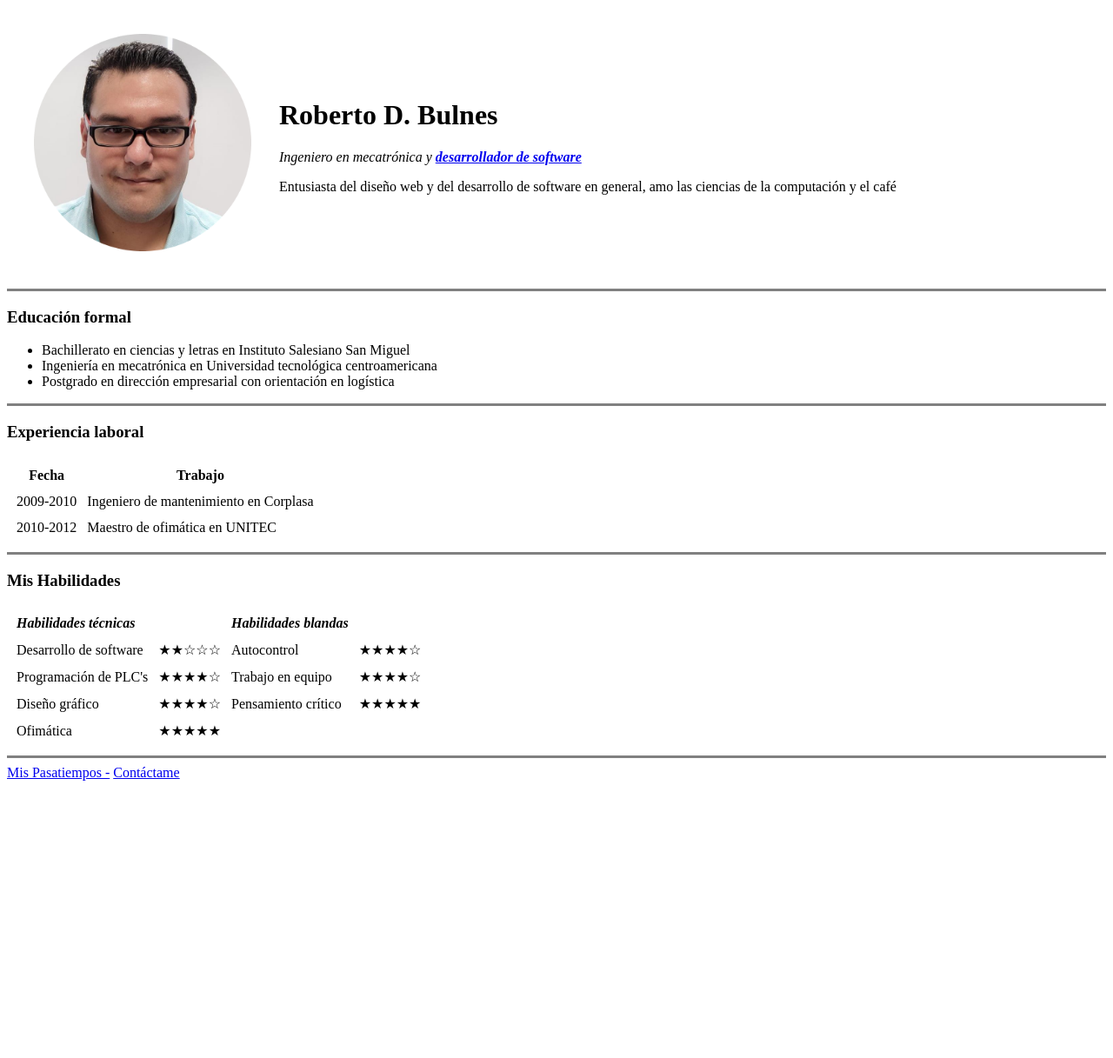
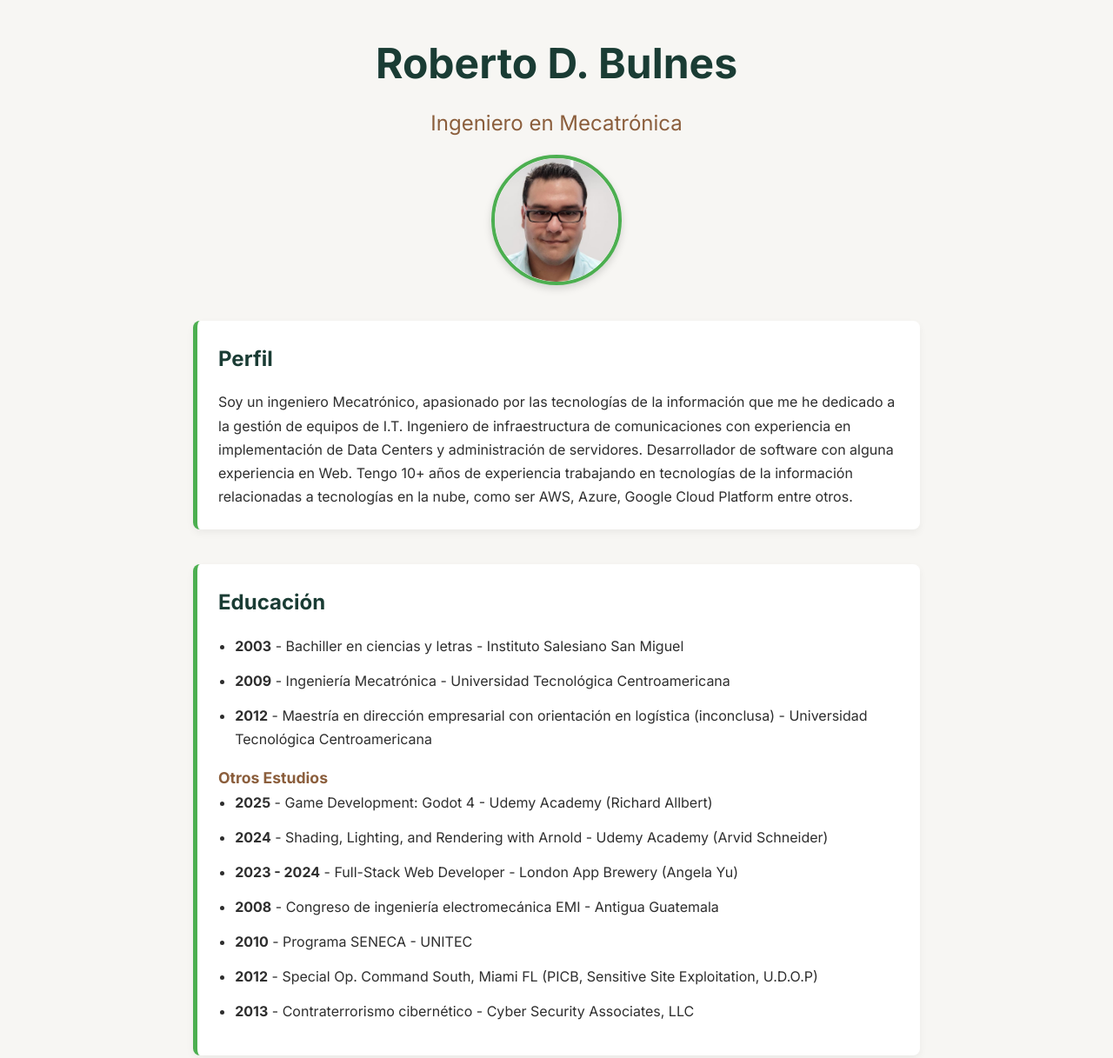
Before and after one commit to rdbv87/cv, a plain HTML site: page index.html in a window 1280 px wide. Shown: the top 1217 px of the page at 87% size. Before the commit the page ends 906 px from the top, so only its background shows below. Drawn offline with Linux system fonts and the light colour scheme.

Commit message:
cambio
Cambio a sitio nuevo

```diff
--- /dev/null
+++ b/estilos.css
@@ -0,0 +1,144 @@
+@import url('https://fonts.googleapis.com/css2?family=Inter:wght@400;600;700&display=swap');
+
+:root {
+  --verde-oscuro: #1a3c34;
+  --verde-claro: #4CAF50;
+  --cafe: #8B5E3C;
+  --cafe-claro: #d1bfa4;
+  --fondo: #f7f6f3;
+  --texto: #2e2e2e;
+  --borde: #dcdcdc;
+}
+
+* {
+  margin: 0;
+  padding: 0;
+  box-sizing: border-box;
+}
+
+html {
+  scroll-behavior: smooth;
+  font-size: 16px;
+}
+
+body {
+  font-family: 'Inter', sans-serif;
+  background-color: var(--fondo);
+  color: var(--texto);
+  line-height: 1.7;
+  padding: 2rem;
+  max-width: 900px;
+  margin: auto;
+}
+
+/* Encabezado */
+header {
+  text-align: center;
+  margin-bottom: 2rem;
+}
+
+header h1 {
+  font-size: clamp(2rem, 5vw, 3rem);
+  color: var(--verde-oscuro);
+}
+
+header h2 {
+  font-weight: 400;
+  color: var(--cafe);
+  margin-top: 0.5rem;
+}
+
+/* Secciones */
+section {
+  margin-bottom: 2.5rem;
+  padding: 1.5rem;
+  border-left: 5px solid var(--verde-claro);
+  background-color: white;
+  border-radius: 8px;
+  box-shadow: 0 4px 10px rgba(0,0,0,0.05);
+  transition: transform 0.3s ease, background 0.3s ease;
+}
+
+section:hover {
+  background-color: var(--cafe-claro);
+  transform: scale(1.01);
+}
+
+/* Títulos */
+section h3 {
+  color: var(--verde-oscuro);
+  margin-bottom: 1rem;
+  font-size: 1.5rem;
+}
+
+section h4 {
+  color: var(--cafe);
+  margin-top: 1rem;
+  font-size: 1.1rem;
+}
+
+ul {
+  padding-left: 1.2rem;
+}
+
+ul li {
+  margin-bottom: 0.8rem;
+}
+
+/* Links */
+a {
+  color: var(--verde-claro);
+  text-decoration: none;
+}
+
+a:hover {
+  text-decoration: underline;
+}
+
+/* Detalles de habilidades blandas */
+#habilidades-blandas ul {
+  display: flex;
+  flex-wrap: wrap;
+  gap: 0.5rem;
+  list-style: none;
+  padding-left: 0;
+}
+
+#habilidades-blandas li {
+  background-color: var(--verde-claro);
+  color: white;
+  padding: 0.3rem 0.7rem;
+  border-radius: 4px;
+  font-size: 0.9rem;
+  transition: background 0.2s ease;
+}
+
+#habilidades-blandas li:hover {
+  background-color: var(--verde-oscuro);
+}
+
+/* Responsivo */
+@media (max-width: 600px) {
+  body {
+    padding: 1rem;
+  }
+
+  section {
+    padding: 1rem;
+  }
+}
+
+.foto-perfil {
+    width: 150px;
+    height: 150px;
+    border-radius: 50%;
+    object-fit: cover;
+    margin-top: 1rem;
+    border: 4px solid var(--verde-claro);
+    box-shadow: 0 4px 10px rgba(0, 0, 0, 0.15);
+    transition: transform 0.3s ease;
+  }
+
+  .foto-perfil:hover {
+    transform: scale(1.05);
+  }
--- a/index.html
+++ b/index.html
@@ -1,100 +1,119 @@
 <!DOCTYPE html>
-<html lang="en" dir="ltr">
+<html lang="es">
+<head>
+  <meta charset="UTF-8">
+  <title>Roberto D. Bulnes - CV</title>
+  <link rel="stylesheet" href="estilos.css">
+</head>
+<body>
 
-<head>
-  <meta charset="utf-8">
-  <title>Roberto Bulnes</title>
-</head>
+  <header>
+    <h1>Roberto D. Bulnes</h1>
+    <h2>Ingeniero en Mecatrónica</h2>
+    <img src="media/yo-modified.png" alt="Foto de Roberto D. Bulnes" class="foto-perfil">
+  </header>
 
-<body>
-  <table cellspacing="30">
-    <tr>
-      <td><img src="/yo-modified.png" alt="roberto profile picture" height="250"></td>
-      <td>
-        <h1>Roberto D. Bulnes</h1>
-        <p><em>Ingeniero en mecatrónica y <strong><a href="https://developer.mozilla.org/es/">desarrollador de software</a></strong></em></p>
-        <p>Entusiasta del diseño web y del desarrollo de software en general, amo las ciencias de la computación y el café</p>
-      </td>
-    </tr>
-  </table>
+  <section id="perfil">
+    <h3>Perfil</h3>
+    <p>
+      Soy un ingeniero Mecatrónico, apasionado por las tecnologías de la información que me he dedicado a la gestión de equipos de I.T.
+      Ingeniero de infraestructura de comunicaciones con experiencia en implementación de Data Centers y administración de servidores.
+      Desarrollador de software con alguna experiencia en Web. Tengo 10+ años de experiencia trabajando en tecnologías de la información
+      relacionadas a tecnologías en la nube, como ser AWS, Azure, Google Cloud Platform entre otros.
+    </p>
+  </section>
 
-  <hr size="3" noshade>
-  <h3>Educación formal</h3>
-  <ul>
-    <li>Bachillerato en ciencias y letras en Instituto Salesiano San Miguel</li>
-    <li>Ingeniería en mecatrónica en Universidad tecnológica centroamericana</li>
-    <li>Postgrado en dirección empresarial con orientación en logística</li>
-  </ul>
+  <section id="educacion">
+    <h3>Educación</h3>
+    <ul>
+      <li><strong>2003</strong> - Bachiller en ciencias y letras - Instituto Salesiano San Miguel</li>
+      <li><strong>2009</strong> - Ingeniería Mecatrónica - Universidad Tecnológica Centroamericana</li>
+      <li><strong>2012</strong> - Maestría en dirección empresarial con orientación en logística (inconclusa) - Universidad Tecnológica Centroamericana</li>
+    </ul>
 
-  <hr size="3" noshade>
+    <h4>Otros Estudios</h4>
+    <ul>
+      <li><strong>2025</strong> - Game Development: Godot 4 - Udemy Academy (Richard Allbert)</li>
+      <li><strong>2024</strong> - Shading, Lighting, and Rendering with Arnold - Udemy Academy (Arvid Schneider)</li>
+      <li><strong>2023 - 2024</strong> - Full-Stack Web Developer - London App Brewery (Angela Yu)</li>
+      <li><strong>2008</strong> - Congreso de ingeniería electromecánica EMI - Antigua Guatemala</li>
+      <li><strong>2010</strong> - Programa SENECA - UNITEC</li>
+      <li><strong>2012</strong> - Special Op. Command South, Miami FL (PICB, Sensitive Site Exploitation, U.D.O.P)</li>
+      <li><strong>2013</strong> - Contraterrorismo cibernético - Cyber Security Associates, LLC</li>
+    </ul>
+  </section>
 
-  <h3>Experiencia laboral</h3>
-    <table cellspacing="10">
-    <thead>
-      <tr>
-        <th>Fecha</th>
-        <th>Trabajo</th>
-      </tr>
-    </thead>
-    <tbody>
-      <tr>
-        <td>2009-2010</td>
-        <td>Ingeniero de mantenimiento en Corplasa</td>
-      </tr>
-      <tr>
-        <td>2010-2012</td>
-        <td>Maestro de ofimática en UNITEC</td>
-      </tr>
-    </tbody>
-    <tfoot>
+  <section id="experiencia">
+    <h3>Experiencia</h3>
+    <ul>
+      <li><strong>2025 – Actualidad</strong> - Desarrollador freelancer de videojuegos - UpWork<br>
+        <p>Desarrollo de videojuegos casuales en Godot 4.4 con enfoque en jugabilidad y rendimiento. Portafolio: <a href="https://justbobgames.itch.io/" target="_blank">justbobgames.itch.io</a></p>
+      </li>
 
-    </tfoot>
-  </table>
+      <li><strong>2024 – Actualidad</strong> - Subcontratista Infraestructura de Datos - ENAG<br>
+        <p>Implementación de infraestructura de comunicaciones, sistema CCTV, Core de Comunicaciones y Seguridad Informática.</p>
+      </li>
 
-  <hr size="3" noshade>
+      <li><strong>2022 – 2024</strong> - Artista de iluminación y composición<br>
+        <p>Diseño 3D y composición para animaciones en Maya, Nuke y Redshift. Proyecto destacado: Me & Mickey Vlogs de Disney Jr.<br>
+        <a href="https://vimeo.com/manage/videos/853432693" target="_blank">Demo Reel</a></p>
+      </li>
 
-  <h3>Mis Habilidades</h3>
-  <table cellspacing="10">
-    <thead>
-      <tr>
-        <td><strong><em>Habilidades técnicas</em></strong></td>
-        <td></td>
-        <td><strong><em>Habilidades blandas</em></strong></td>
-        <td></td>
-      </tr>
-    </thead>
-    <tbody>
-      <tr>
-        <td>Desarrollo de software</td>
-        <td>★★☆☆☆</td>
-        <td>Autocontrol</td>
-        <td>★★★★☆</td>
-      </tr>
-      <tr>
-        <td>Programación de PLC's</td>
-        <td>★★★★☆</td>
-        <td>Trabajo en equipo</td>
-        <td>★★★★☆</td>
-      </tr>
-      <tr>
-        <td>Diseño gráfico</td>
-        <td>★★★★☆</td>
-        <td>Pensamiento crítico</td>
-        <td>★★★★★</td>
-      </tr>
-      <tr>
-        <td>Ofimática</td>
-        <td>★★★★★</td>
-      </tr>
-    </tbody>
-    <tfoot>
+      <li><strong>2016 – 2022</strong> - Director de Modernización y T.I. - Instituto Hondureño de Turismo<br>
+        <p>Gestión de TICs, migración a Azure, integración de G-Suite, implementación de Help Desk, instalación de UTM Fortigate, telefonía IP con Asterisk.</p>
+      </li>
 
-    </tfoot>
-  </table>
-  <hr size="3" noshade>
-  <a href="/Hobbies.html">Mis Pasatiempos -</a>
-  <a href="/Contacto.html">Contáctame</a>
+      <li><strong>2014 - 2016</strong> - Asesor en T.I. - PNUD/USAID y Alcaldía de Tela<br>
+        <p>Diseño de infraestructura de comunicaciones y asistencia técnica en geodata y recuperación de espacios públicos (CPTED).</p>
+      </li>
+
+      <li><strong>2012 - 2014</strong> - Ingeniero de I.T. - Secretaría de Defensa Nacional<br>
+        <p>Diseño y gestión de Data Center en base de operaciones especiales. Seguridad informática y análisis de sistemas.</p>
+      </li>
+
+      <li><strong>2010 - 2012</strong> - Catedrático de Ofimática - UNITEC/CEUTEC<br>
+        <p>Capacitación en tecnologías de información, hojas de cálculo, bases de datos, internet.</p>
+      </li>
+
+      <li><strong>2009 - 2010</strong> - Ingeniero de mantenimiento - CORPLASA<br>
+        <p>Mantenimiento a PLCs (Siemens, Toshiba, Allen Bradley), soporte a control de calidad.</p>
+      </li>
+    </ul>
+  </section>
+
+  <section id="habilidades-tecnicas">
+    <h3>Habilidades Técnicas</h3>
+    <h4>Plataformas</h4>
+    <p>Microsoft Windows, Linux (Debian, Arch), Android, iOS, MS Azure, AWS EB, FortiOS</p>
+
+    <h4>Tecnologías</h4>
+    <p>GDScript, PHP, HTML5, SQL R Server, CSS3, ReactJS, SASS, Angular, JavaScript, JSON, Asterisk, FortiGate</p>
+
+    <h4>Bases de datos</h4>
+    <p>MSQL Server, ORACLE, MySQL</p>
+
+    <h4>3D</h4>
+    <p>Autodesk Maya, Nuke, Redshift, Arnold, ShotGrid</p>
+
+    <h4>Otros</h4>
+    <p>Godot 4.4+, Terraform, SVN, Jira, Jenkins, AWS, GIT, GCP, Gitlab</p>
+  </section>
+
+  <section id="habilidades-blandas">
+    <h3>Habilidades Blandas</h3>
+    <ul>
+      <li>Buena comunicación</li>
+      <li>Trabajo en equipo</li>
+      <li>Adaptabilidad</li>
+      <li>Resolución de problemas</li>
+      <li>Ética laboral</li>
+      <li>Creatividad</li>
+      <li>Liderazgo</li>
+      <li>Atención a los detalles</li>
+      <li>Iniciativa</li>
+      <li>Innovación</li>
+    </ul>
+  </section>
 
 </body>
-
 </html>
```
Also changed, not shown: Hobbies.html (deleted, +0 -15 lines), favicon.ico (added), media/yo-modified.png (added).
